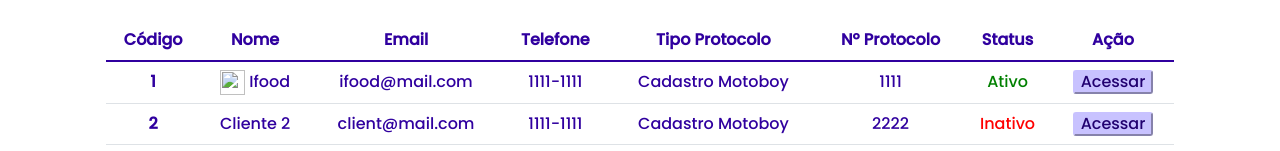
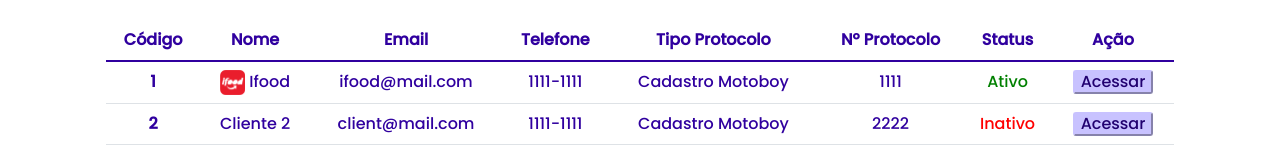
Before and after one commit to pablo-pbc/Enterprise-Connection---IdWall, a plain HTML site: page all-clients.html in a window 1280 px wide. Shown: the part 338-489 px from the top of the page. Drawn offline with nearby package versions, Linux system fonts and the light colour scheme; the site is published under a folder, as on GitHub Pages, so addresses that start at the root find nothing.

Commit message:
ajuste imagem ifood

```diff
--- a/all-clients.html
+++ b/all-clients.html
@@ -160,7 +160,7 @@
         <tbody>
           <tr>
             <th scope="row">1</th>
-            <td><img  class="logo--all-clients--client"src="/imagens/ifood.png"> Ifood</td>
+            <td><img  class="logo--all-clients--client"src="imagens/ifood.png"> Ifood</td>
             <td class="mobile--monitor">ifood@mail.com</td>
             <td class="mobile--monitor">1111-1111</td>
             <td class="mobile--monitor">Cadastro Motoboy</td>
```
Also changed, not shown: some-clients.html (+1 -1 lines).
